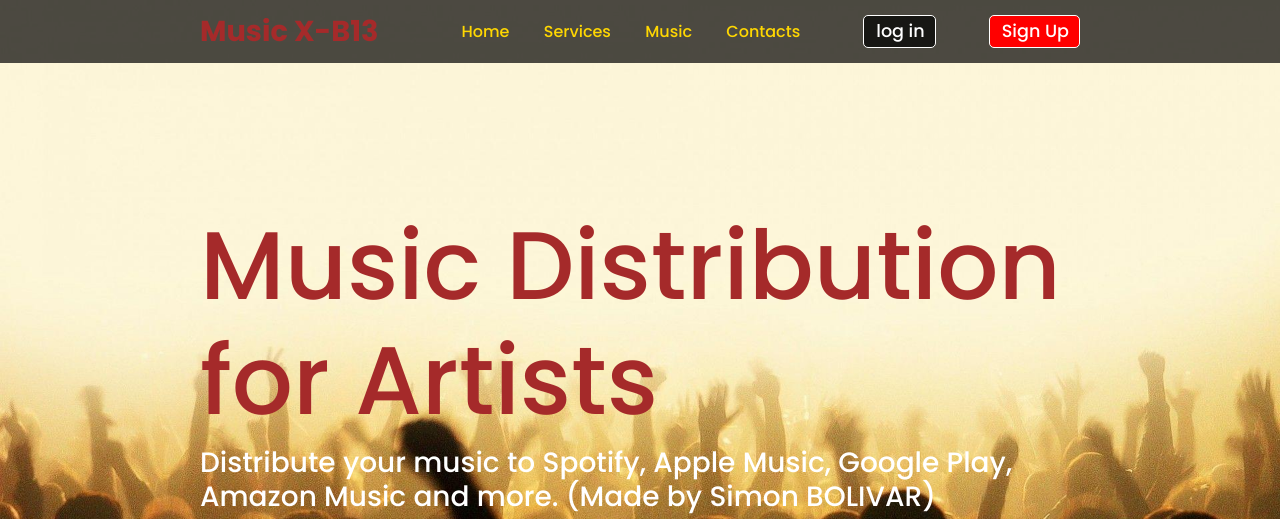
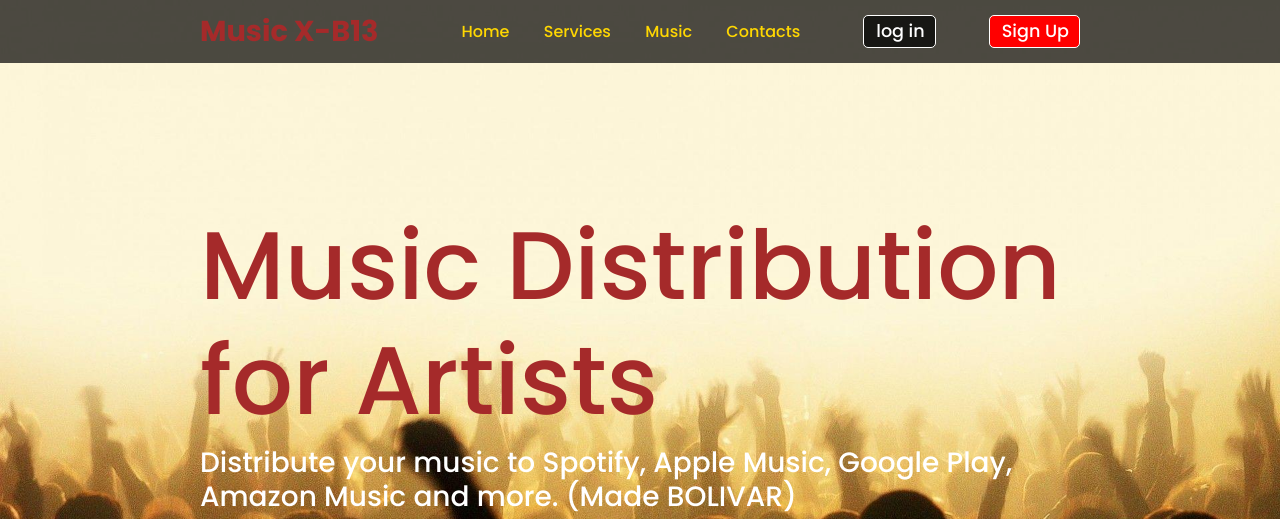
Before and after one commit to Bolivar13/Music-XB13.com, a plain HTML site: page index.html in a window 1280 px wide. Shown: the top 519 px of the page. Drawn offline with Linux system fonts and the light colour scheme.

Commit message:
Update index.html

```diff
--- a/index.html
+++ b/index.html
@@ -34,7 +34,7 @@
 <section class="main" id="Home">
     <div>
         <h2>  <br><span> Music Distribution for Artists </span></h2>
-        <h3> Distribute your music to Spotify, Apple Music, Google Play, Amazon Music and more. (Made by Simon BOLIVAR)</h3>
+        <h3> Distribute your music to Spotify, Apple Music, Google Play, Amazon Music and more. (Made BOLIVAR)</h3>
         <a href="" class="main-btn">   </a>
         <div class="social-icons">
             <a href="https://www.reddit.com/user/logan_bng"  style="color: orangered;"  > <i class="fab fa-reddit"  ></i></a>
```
